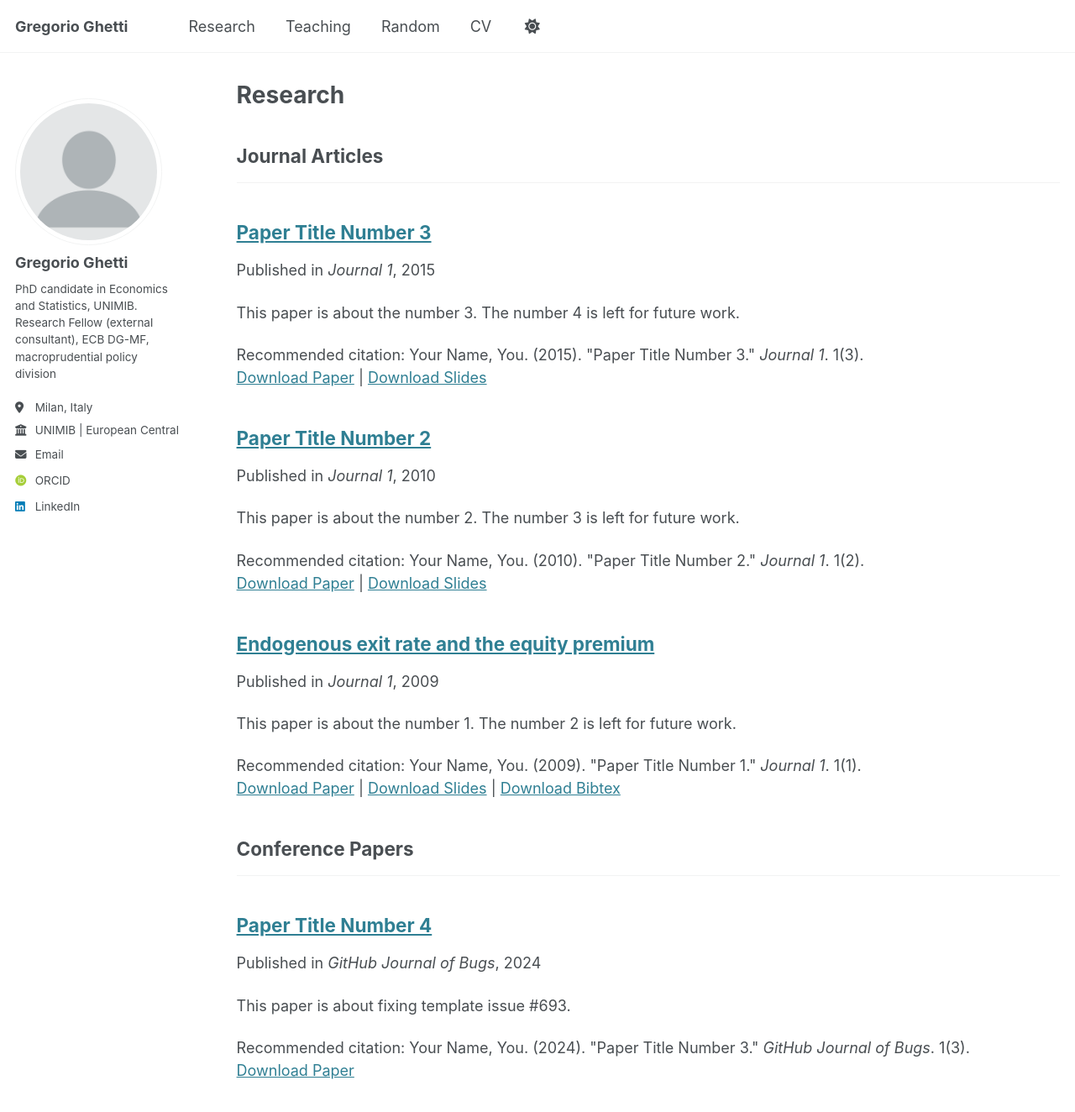
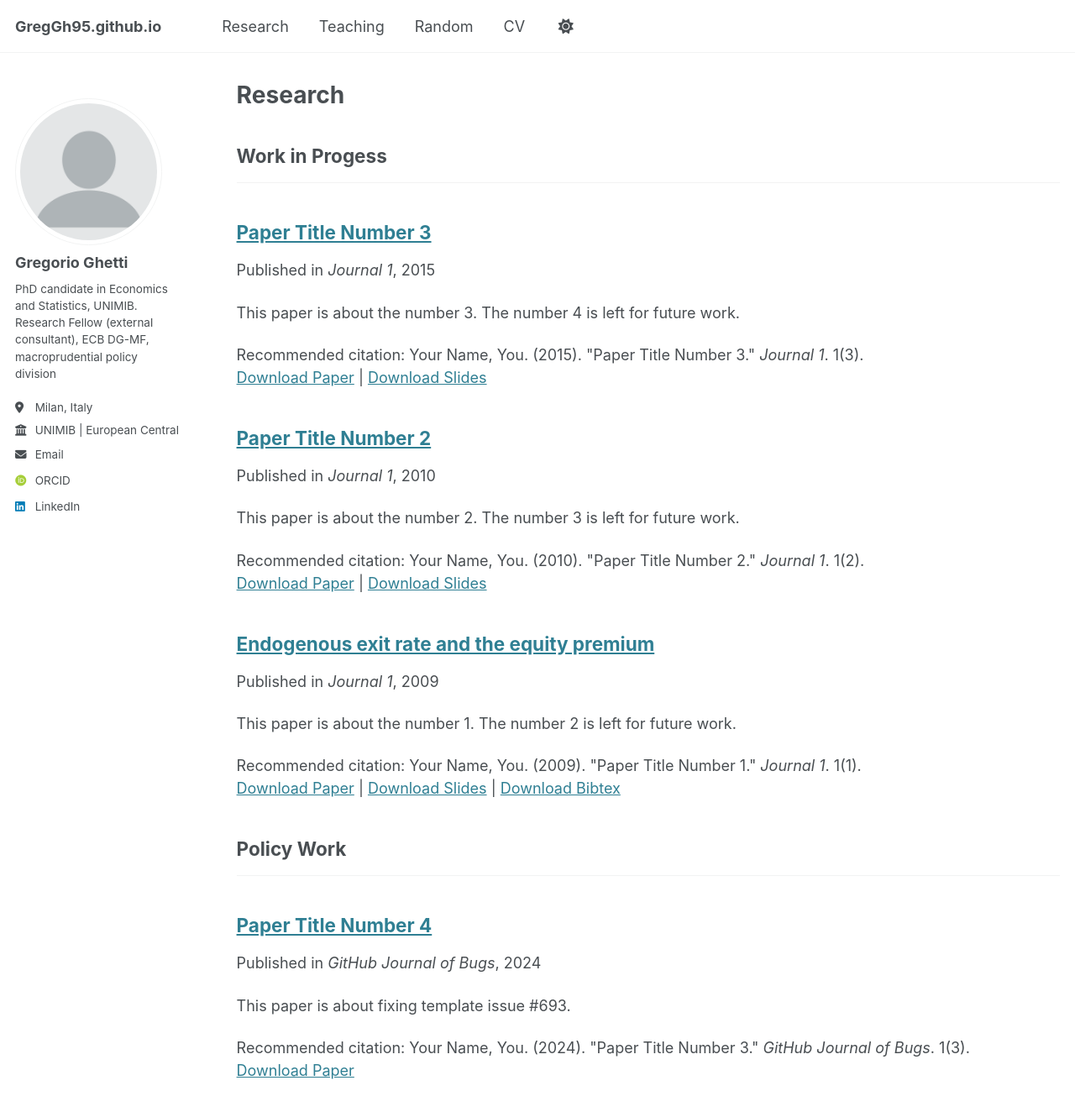
Before and after one commit to GregGh95/GregGh95.github.io, a Jekyll site: the page built from _pages/publications.html, in a window 1280 px wide and 1400 px high. Shown: the top 1324 px of the window at 84% size. Built offline with Jekyll 4.4.1, drawn with Linux system fonts in a browser that asks for light colours; some web fonts are replaced.

Commit message:
Update _config.yml

```diff
--- a/_config.yml
+++ b/_config.yml
@@ -9,7 +9,7 @@
 # Basic Site Settings
 locale                   : "en-US"
 site_theme               : "default"
-title                    : "Gregorio Ghetti"
+title                    : #"Gregorio Ghetti"
 title_separator          : "-"
 name                     : &name "Gregorio Ghetti"
 description              : &description "PhD candidate in Economics and Statistics, UNIMIB. Research Fellow (external consultant), ECB DG-MF, macroprudential policy division"
@@ -80,9 +80,9 @@ publication_category:
   books:
     title: 'Books'
   manuscripts:
-    title: 'Journal Articles'
+    title: 'Work in Progess'
   conferences:
-    title: 'Conference Papers'
+    title: 'Policy Work'
 
 # Site Settings
 teaser                   :  # filename of teaser fallback teaser image placed in /images/, .e.g. "500x300.png"
```
